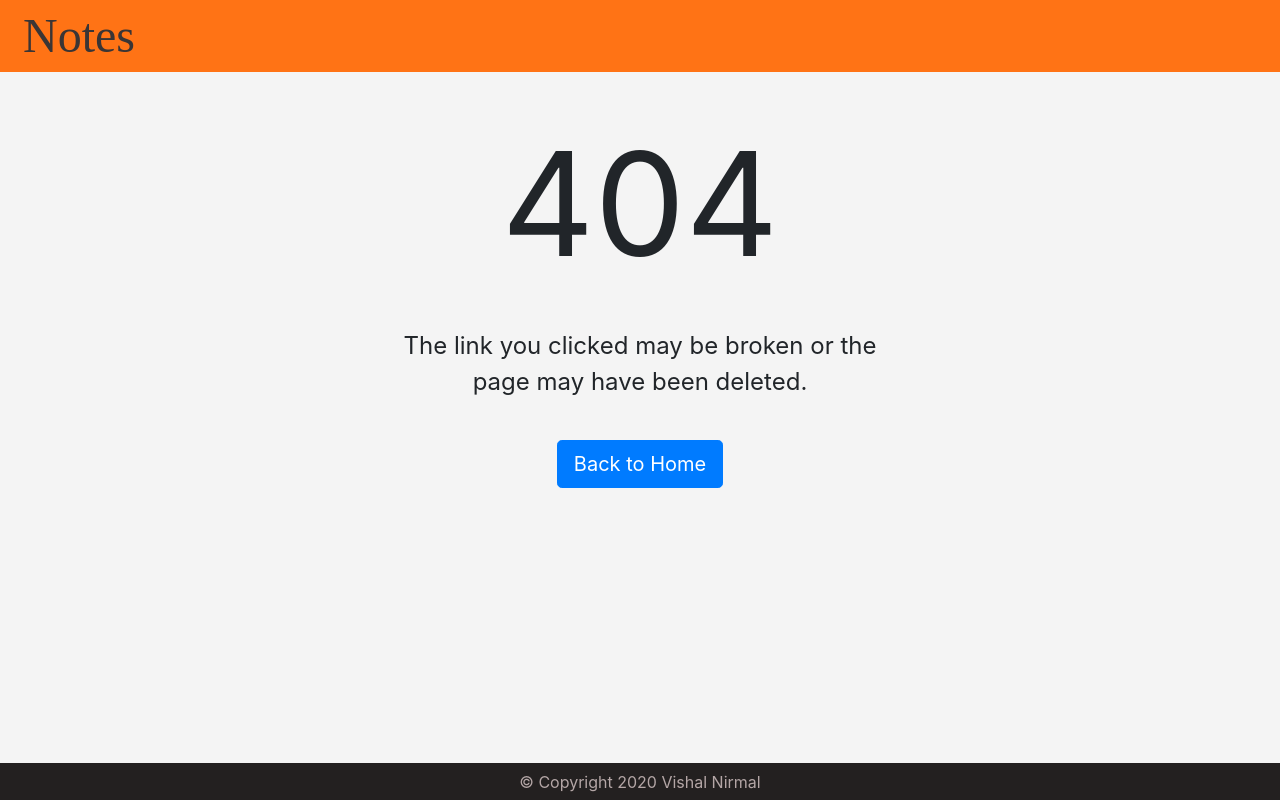
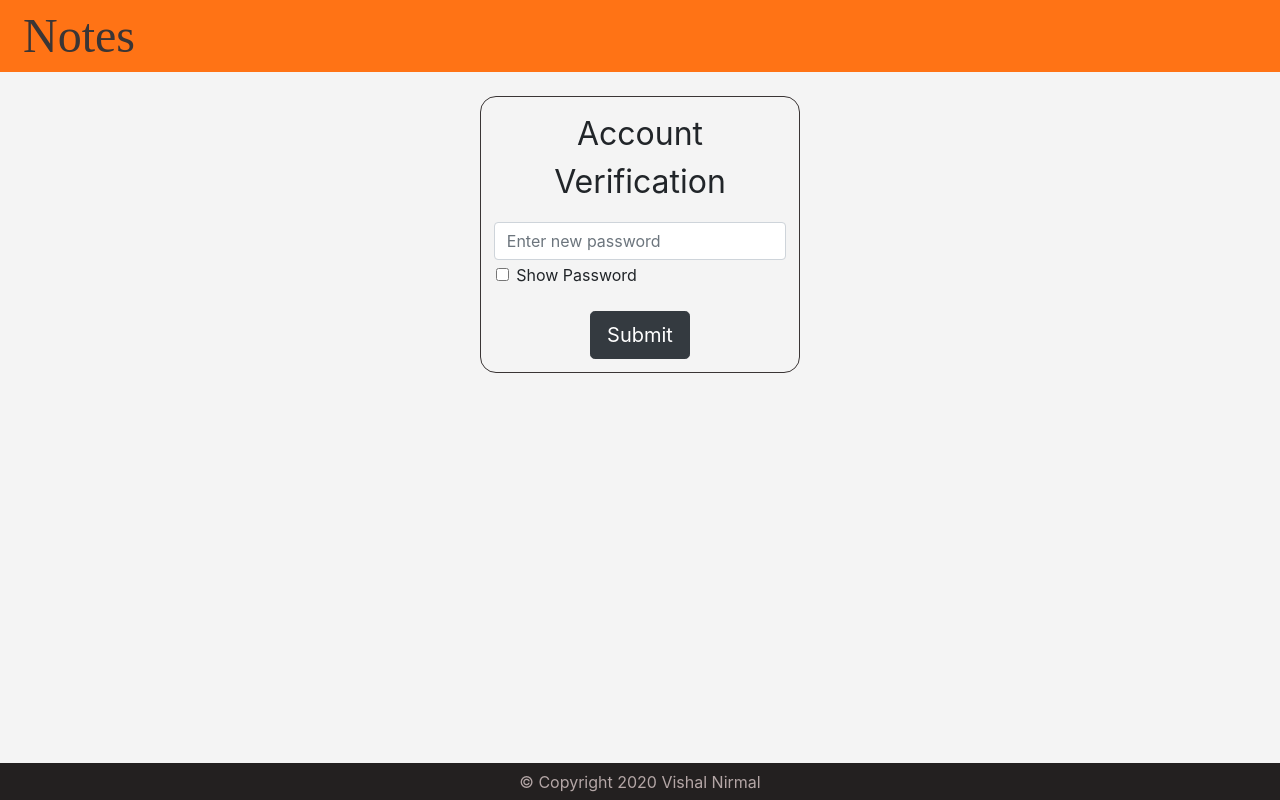
Before and after one commit to vishalnirmal/Notes, a React (Create React App) app in the folder client/: page /verify/1 in a window 1280 px wide. Before the commit this address had no page. Built offline with nearby package versions, Linux system fonts and the light colour scheme; a web font is replaced by a local one.

Commit message:
Account verification feature added.

```diff
--- a/client/src/Components/App.js
+++ b/client/src/Components/App.js
@@ -7,6 +7,7 @@ import Footer from './Footer';
 import Error404 from './Error404';
 import ForgotPassword from './forgotPassword';
 import ResetPassword from './ResetPassword';
+import Verify from './Verify';
 
 function App() {
     return (
@@ -17,6 +18,7 @@ function App() {
                 <Route path="/signin" component={Login}/>
                 <Route path="/forgot_password" component={ForgotPassword}/>
                 <Route path="/reset_password/:key" component={ResetPassword}/>
+                <Route path="/verify/:key" component={Verify}/>
                 <Route path="" component={Error404}/>
             </Switch>
             <Footer/>
--- a/client/src/Components/Login.jsx
+++ b/client/src/Components/Login.jsx
@@ -23,6 +23,7 @@ export default function Login(props){
 
     function submitCredentials(event){
         event.preventDefault();
+        setMsg("");
         axios.post('/user/login', user).then(resp => {
             if (!resp.data.token){
                 props.history.push('/signin');
--- a/client/src/Components/Register.jsx
+++ b/client/src/Components/Register.jsx
@@ -7,12 +7,13 @@ export default function Register(props){
     const [user, setUser] = React.useState({
         username: "",
         password: "",
+        email: "",
         firstName: "",
         lastName: ""
     });
     const [msg, setMsg] = React.useState("");
-
     const [isChecked, setChecked] = React.useState(false);
+    const [isClicked, setClicked] = React.useState(false);
 
     function handleChange(event){
         const { name, value } = event.target;
@@ -26,15 +27,14 @@ export default function Register(props){
     }
 
     function submitCredentials(event){
+        setMsg("");
         event.preventDefault();
-        axios.post('/user/register', user).then(resp => {
-            if (!resp.data.token){
-                setMsg(resp.data.message);
-                props.history.push('/signup');
+        axios.post('/user/verify', user).then(resp => {
+            if (!resp.data.message){
+                setClicked(true);
             }
             else{
-                localStorage.setItem('jwt-token', resp.data.token);
-                props.history.push('/');
+                setMsg(resp.data.message);
             }
         });
         setUser({
@@ -52,7 +52,11 @@ export default function Register(props){
         <div className="row justify-content-center">
 
         <div className="form-register col-lg-3 col-md-5 col-7">
-        <p className="form-heading">Sign Up</p>
+        <p className="form-heading">{
+            isClicked? "A verification link has been sent to your email address":"Sig Up"
+        }</p>
+        {
+            !isClicked &&
             <form onSubmit={submitCredentials} autoComplete="off">
                 {
                     !(msg==='') && <label className="form-control error">{msg}</label>
@@ -73,6 +77,7 @@ export default function Register(props){
                     <Link to="/signin"><small>Already have an account?</small></Link>
                 </div>
             </form>
+        }
     </div>
     </div>
     </div>
--- a/client/src/Components/ResetPassword.jsx
+++ b/client/src/Components/ResetPassword.jsx
@@ -18,8 +18,7 @@ export default function ResetPassword(props){
         });
     }
     function submitDetails(event){
-        console.log(props.match.params.key);
-
+        setMsg("");
         if (details.password === details.tpassword){
             axios({
                 method: "POST",
@@ -48,7 +47,7 @@ export default function ResetPassword(props){
             <Navigation/>
             <div className="row justify-content-center m-0">
                 <div className="form col-lg-3 col-md-5 col-7">
-                    <h4 className="text-center mb-4">Reset Password</h4>
+                    <p className="form-heading">Reset Password</p>
                     {
                         !(msg==='') && <label className="form-control error">{msg}</label>
                     }
--- /dev/null
+++ b/client/src/Components/Verify.jsx
@@ -0,0 +1,69 @@
+import React from 'react';
+import Navigation from './navigation';
+import axios from 'axios';
+import {Link} from 'react-router-dom';
+
+export default function Verify(props){
+    const [details, setDetails] = React.useState("");
+    const [msg, setMsg] = React.useState("");
+    const [success, setSuccess] = React.useState(false);
+    const [isChecked, setChecked] = React.useState(false);
+
+    function changeDetails(event){
+        setDetails(event.target.value);
+    }
+
+    function submitDetails(event){
+        event.preventDefault();
+        setMsg("");
+        axios({
+            method: "POST",
+            url: "/user/register",
+            data: {
+                token: props.match.params.key,
+                password: details
+            }
+        }).then(resp=>{
+            if (resp.data.message){
+                setMsg(resp.data.message);
+            }
+            else{
+                setSuccess(true);
+            }
+        }).catch(err=>{});
+        setDetails("");
+    }
+    return (
+        <div className="body">
+            <Navigation/>
+            <div className="row justify-content-center m-0">
+                <div className="form col-lg-3 col-md-5 col-7">
+                    <p className="form-heading">
+                    {
+                        !success?"Account Verification":"Account Verified"
+                    }
+                    </p>
+                    {
+                        !success?
+                        <form onSubmit={submitDetails}>
+                            {
+                                !(msg==='') && <label className="form-control error">{msg}</label>
+                            }
+                            <input name="vpassword" type={isChecked?"text":"password"} className="form-control" onChange={changeDetails} value={details.password} placeholder="Enter new password" required/>
+                            <div className="chkbx">
+                                <input type="checkbox" onChange={_=>setChecked(!isChecked)} checked={isChecked} className="form-check-input show"/>
+                                <label className="form-check-lable show" onClick={_=>setChecked(!isChecked)}>Show Password</label>
+                            </div>
+                            <div className="text-center mt-3">
+                                <button className="btn btn-lg btn-dark">Submit</button>
+                            </div>
+                        </form>:
+                        <div className="text-center mt-3">
+                            <button className="btn btn-lg btn-dark"><Link to="/signin">Sign In</Link></button>
+                        </div>
+                    }
+                </div>
+            </div>
+        </div>
+    );
+}
--- a/client/src/Components/forgotPassword.jsx
+++ b/client/src/Components/forgotPassword.jsx
@@ -20,6 +20,7 @@ export default function ForgotPassword(props){
         });
     }
     function submitDetails(event){
+        setMsg("");
         axios({
             method: 'post',
             url: 'user/forgot_password',
@@ -45,7 +46,7 @@ export default function ForgotPassword(props){
             <Navigation/>
             <div className="row justify-content-center m-0">
                 <div className="form col-lg-3 col-md-5 col-7">
-                    <h4 className="text-center mb-4">{!success?"Forgot Password":"Link successfully mailed"}</h4>
+                    <p className="form-heading">{!success?"Forgot Password":"Link successfully mailed"}</p>
                     {
                         !(msg==='') && <label className="form-control error">{msg}</label>
                     }
```
Also changed, not shown: 1 other file (tests, documents, lock files or other folders). Lines whose indentation alone changed are shown as unchanged.
